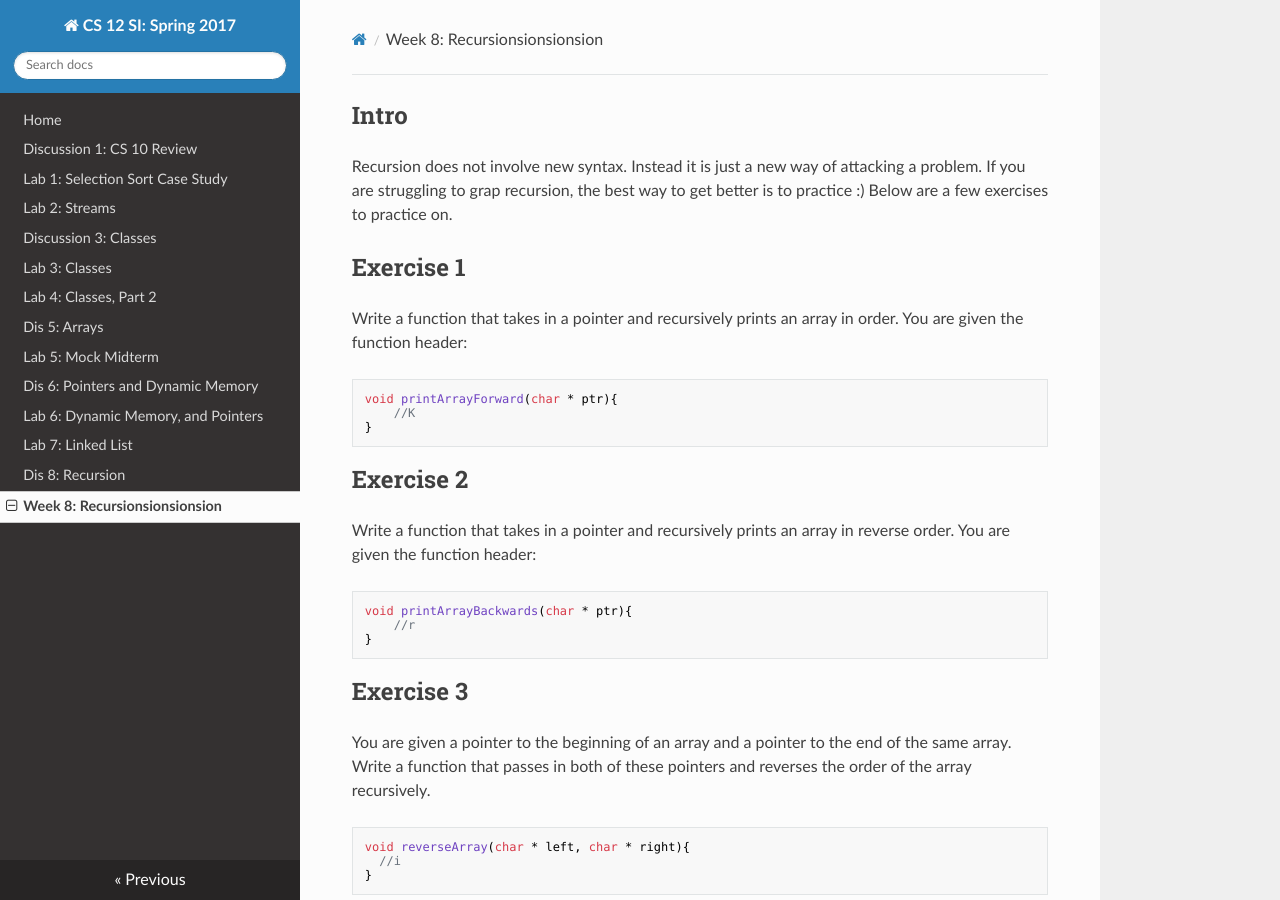
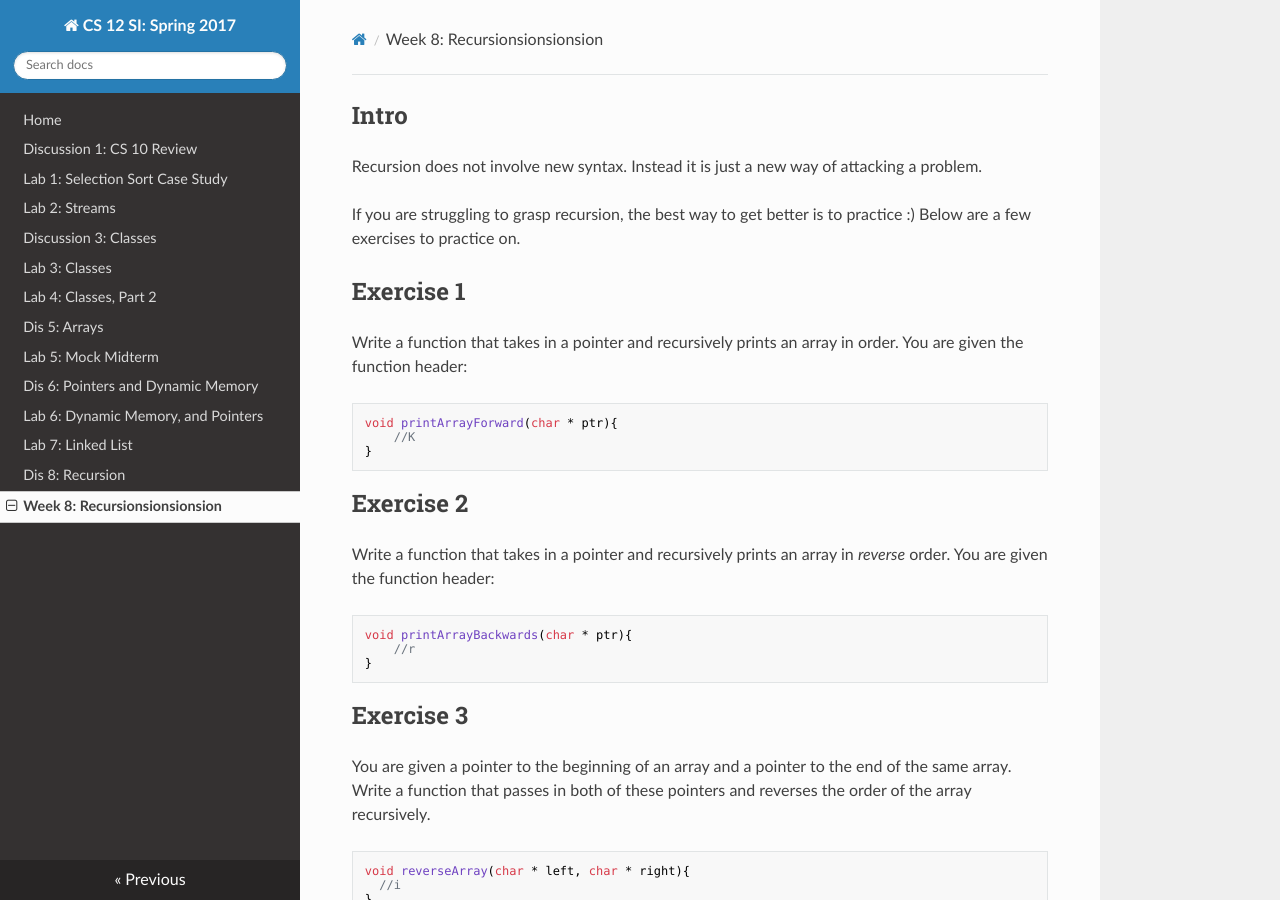
Before and after one commit to cs-si-ucr/cs12, an MkDocs documentation site: the page built from docs/lab08.md, in a window 1280 px wide and 900 px high. Built offline with MkDocs 1.6.1, drawn with Linux system fonts in a browser that asks for light colours; nearby versions of some CDN libraries; old or Windows-style settings are respelled for this version of MkDocs; some of the changed text lies outside the part shown.

Commit message:
lab08 fixes

````diff
--- a/docs/lab08.md
+++ b/docs/lab08.md
@@ -1,7 +1,8 @@
 Intro
 ---
 Recursion does not involve new syntax. Instead it is just a new way of attacking a problem.
-If you are struggling to grap recursion, the best way to get better is to practice :)
+
+If you are struggling to grasp recursion, the best way to get better is to practice :)
 Below are a few exercises to practice on.
 
 Exercise 1
@@ -17,7 +18,7 @@ void printArrayForward(char * ptr){
 
 Exercise 2
 ---
-Write a function that takes in a pointer and recursively prints an array in reverse order.
+Write a function that takes in a pointer and recursively prints an array in *reverse* order.
 You are given the function header:
 
 ```c++
````
Also changed, not shown: other parts of docs/lab08.md (+4 -0 lines).
